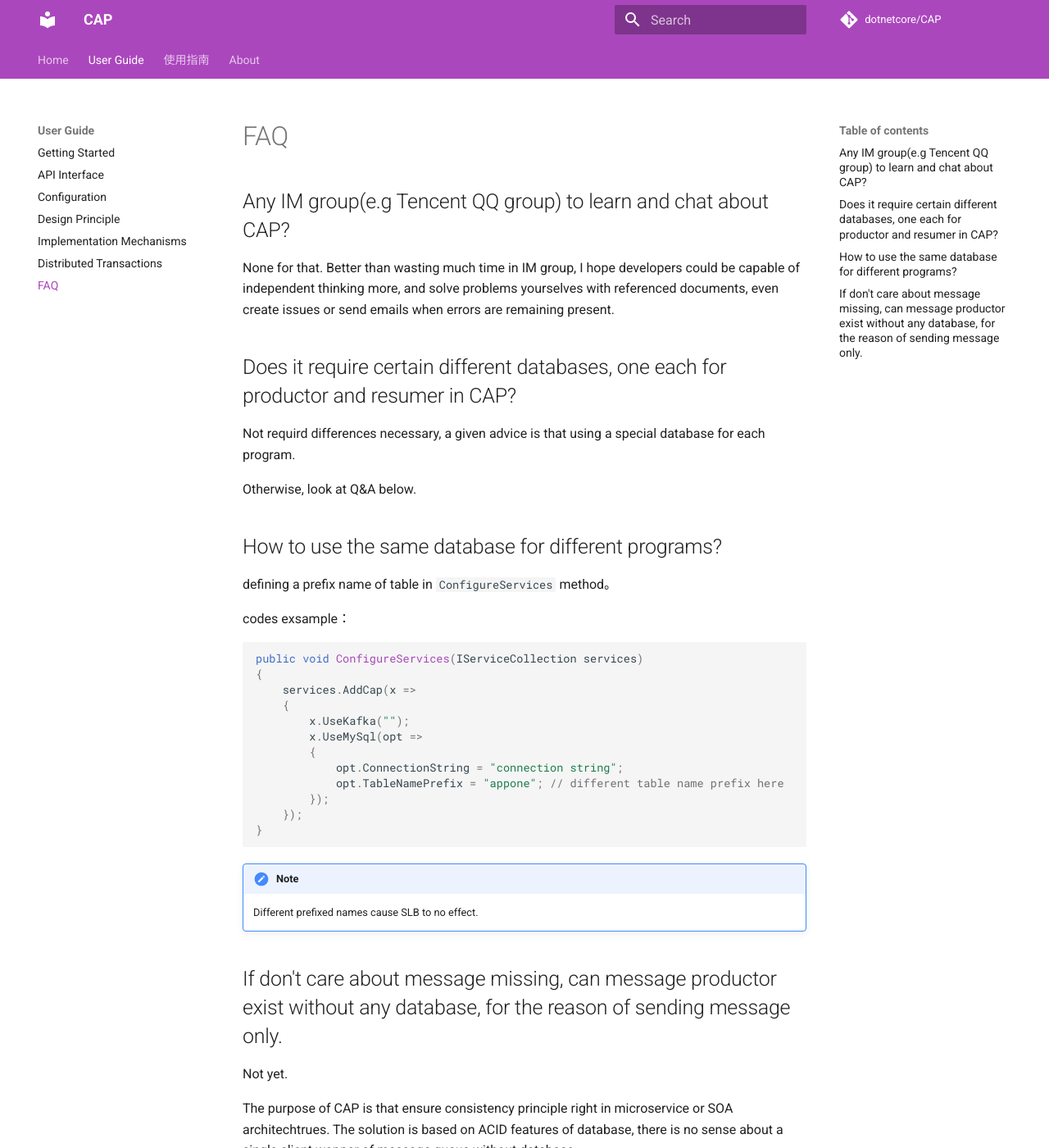
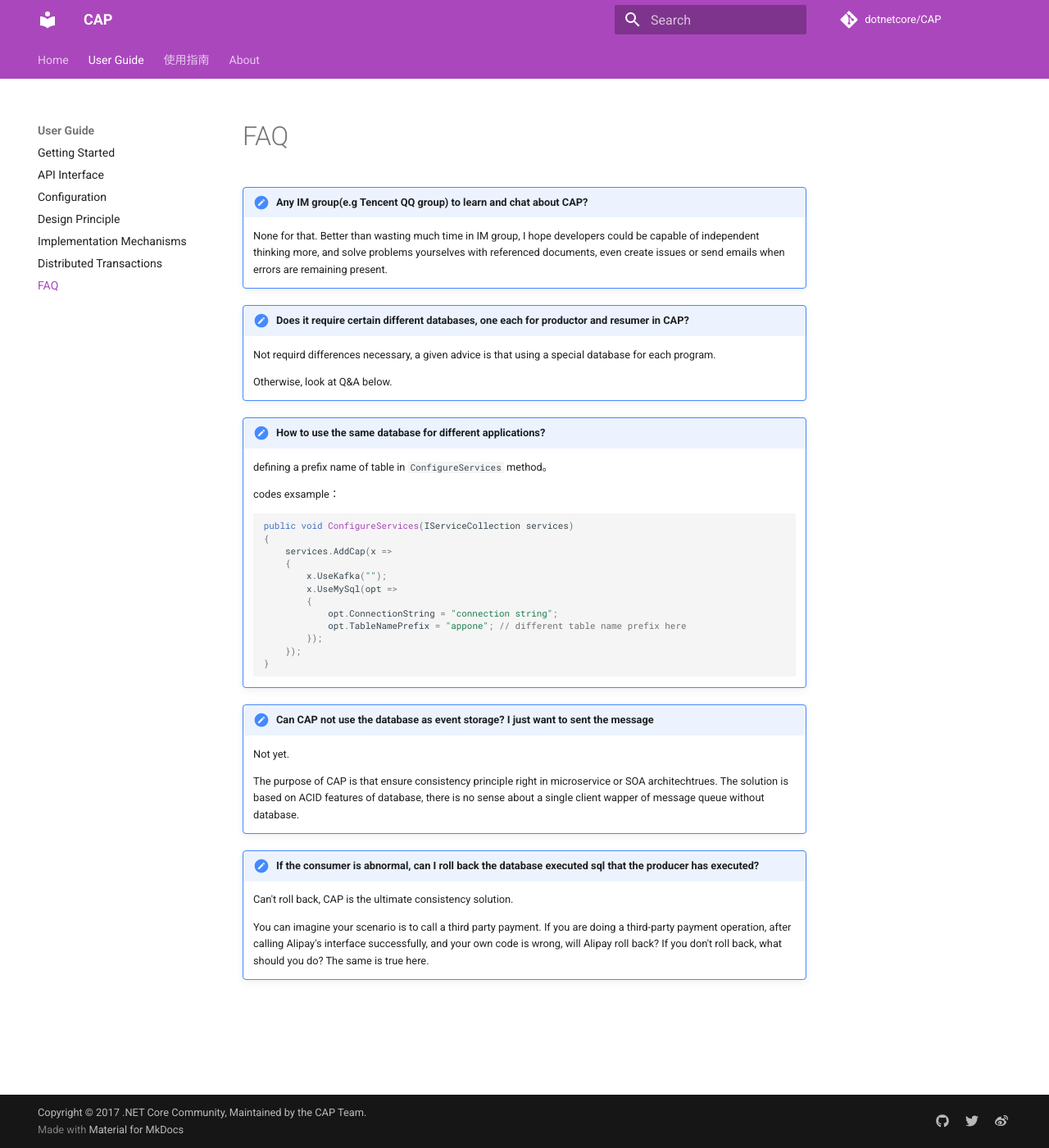
Before and after one commit to dotnetcore/CAP, an MkDocs documentation site: the page built from docs/user-guide/faq.md, in a window 1280 px wide and 1400 px high. Shown: the whole window at 82% size. Built offline with MkDocs 1.6.1 and Material for MkDocs 9.7.7, drawn with Linux system fonts in a browser that asks for light colours; comment, search, counter and statistics services are not loaded.

Commit message:
Normalized document

````diff
--- a/docs/user-guide/faq.md
+++ b/docs/user-guide/faq.md
@@ -1,41 +1,44 @@
 # FAQ
 
-## Any IM group(e.g Tencent QQ group) to learn and chat about CAP?
+!!! faq "Any IM group(e.g Tencent QQ group) to learn and chat about CAP?"
 
-None for that. Better than wasting much time in IM group, I hope developers could be capable of independent thinking more, and solve problems yourselves with referenced documents, even create issues or send emails when errors are remaining present.
+    None for that. Better than wasting much time in IM group, I hope developers could be capable of independent thinking more, and solve problems yourselves with referenced documents, even create issues or send emails when errors are remaining present.
 
-##  Does it require certain different databases, one each for productor and resumer in CAP?
+!!! faq "Does it require certain different databases, one each for productor and resumer in CAP?"
 
-Not requird differences necessary, a given advice is that using a special database for each program.
+    Not requird differences necessary, a given advice is that using a special database for each program.
 
-Otherwise, look at Q&A below.
+    Otherwise, look at Q&A below.
 
-##  How to use the same database for different programs?
+!!! faq "How to use the same database for different applications?"
 
-defining a prefix name of table in `ConfigureServices` method。
+    defining a prefix name of table in `ConfigureServices` method。
 
-codes exsample：
+    codes exsample：
 
-```c#
-public void ConfigureServices(IServiceCollection services)
-{
-    services.AddCap(x =>
+    ```c#
+    public void ConfigureServices(IServiceCollection services)
     {
-        x.UseKafka("");
-        x.UseMySql(opt =>
+        services.AddCap(x =>
         {
-            opt.ConnectionString = "connection string";
-            opt.TableNamePrefix = "appone"; // different table name prefix here
+            x.UseKafka("");
+            x.UseMySql(opt =>
+            {
+                opt.ConnectionString = "connection string";
+                opt.TableNamePrefix = "appone"; // different table name prefix here
+            });
         });
-    });
-}
-```
+    }
+    ```
 
-!!!NOTE
-    Different prefixed names cause SLB to no effect.
+!!! faq "Can CAP not use the database as event storage? I just want to sent the message"
 
-##  If don't care about message missing, can message productor exist without any database, for the reason of sending message only.
+    Not yet.
 
-Not yet.
+    The purpose of CAP is that ensure consistency principle right in microservice or SOA architechtrues. The solution is based on ACID features of database, there is no sense about a single client wapper of message queue without database.
 
-The purpose of CAP is that ensure consistency principle right in microservice or SOA architechtrues. The solution is based on ACID features of database, there is no sense about a single client wapper of message queue without database.
+!!! faq "If the consumer is abnormal, can I roll back the database executed sql that the producer has executed?"
+
+    Can't roll back, CAP is the ultimate consistency solution.
+
+    You can imagine your scenario is to call a third party payment. If you are doing a third-party payment operation, after calling Alipay's interface successfully, and your own code is wrong, will Alipay roll back? If you don't roll back, what should you do? The same is true here.
--- a/mkdocs.yml
+++ b/mkdocs.yml
@@ -1,10 +1,10 @@
 # Project information
 site_name: CAP
-site_url: https://cap.dotnet-chain.com
+site_url: https://cap.dotnet-china.com
 site_description: Project documentation with Markdown.
 site_author: CAP Team
 repo_name: 'dotnetcore/CAP'
-repo_url: 'https://github.com/dotnetcore/cap'
+repo_url: 'https://github.com/dotnetcore/cap/'
 
 # Copyright
 copyright: Copyright &copy; 2017 <a href="https://github.com/dotnetcore">.NET Core Community</a>, Maintained by the <a href="/about/contact-us/#cap-team">CAP Team</a>.
@@ -47,7 +47,7 @@ theme:
 #Customization
 extra:
   manifest: 'manifest.webmanifest'
-  disqus: 'cap-1'
+  #disqus: 'cap-1'
   social:
     - type: 'github'
       link: 'https://github.com/dotnetcore/cap'
````
Also changed, not shown: docs/index.md (+9 -7 lines), docs/user-guide/api-interface.md (+2 -2 lines).
